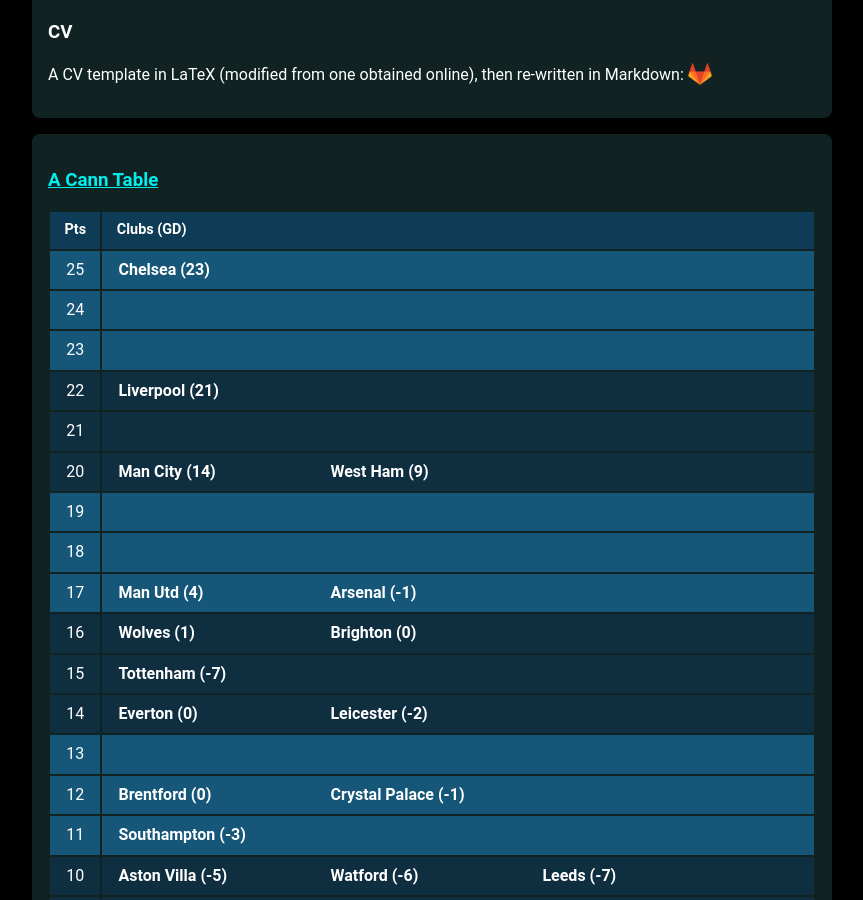
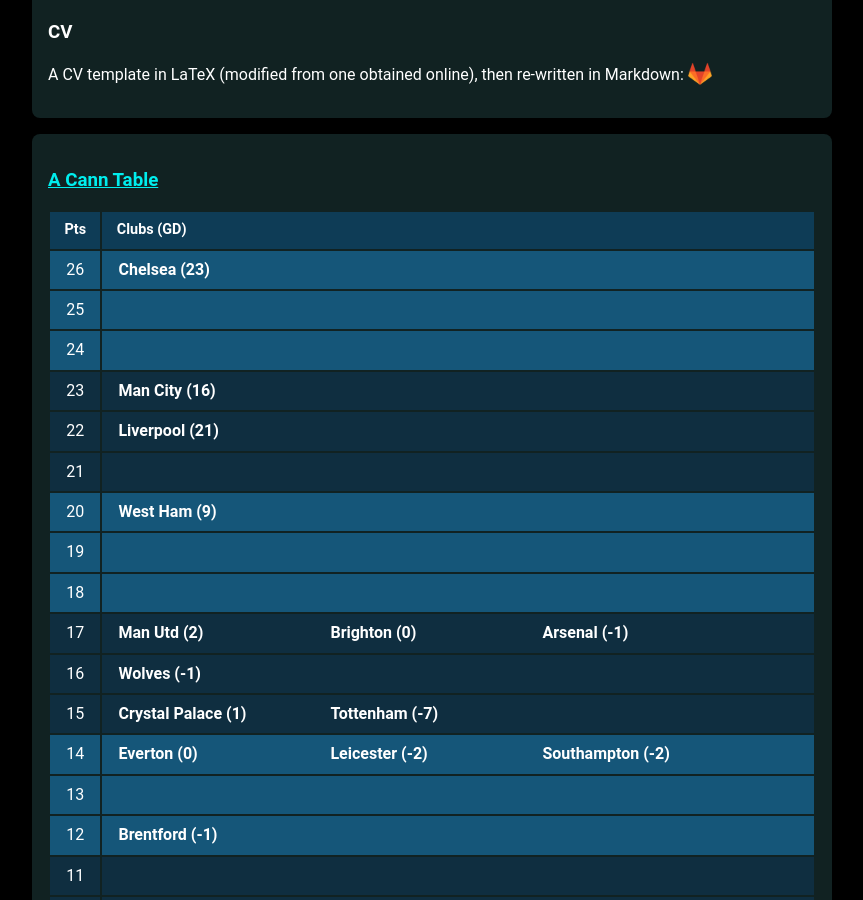
Before and after one commit to muru/muru.github.io, a Jekyll site: the page built from resources.md, in a window 1280 px wide and 900 px high, scrolled down 1235 px. Shown: the whole window, without its empty margins (208-1071 px from the left). Built offline with Jekyll 4.4.1, drawn with Linux system fonts in a browser that asks for light colours; some web fonts are replaced; some of the changed text lies outside the part shown.

Commit message:
updated cann-table: Sun  7 Nov 14:33:44 JST 2021

```diff
--- a/cann-table.html
+++ b/cann-table.html
@@ -1,9 +1,14 @@
 <table id="cann-table">
 <thead> <th> Pts </th> <th> Clubs (GD) </th> </thead>
 	<tr class="cann-row-1">
+		<td class="cann-point"> 26 </td>
+		<td class="cann-clubs">
+			<span class="club-name"> Chelsea (23) </span>
+		</td>
+ 	</tr>
+	<tr class="cann-row-1">
 		<td class="cann-point"> 25 </td>
 		<td class="cann-clubs">
-			<span class="club-name"> Chelsea (23) </span>
 		</td>
  	</tr>
 	<tr class="cann-row-1">
@@ -11,9 +16,10 @@
 		<td class="cann-clubs">
 		</td>
  	</tr>
-	<tr class="cann-row-1">
+	<tr class="cann-row-2">
 		<td class="cann-point"> 23 </td>
 		<td class="cann-clubs">
+			<span class="club-name"> Man City (16) </span>
 		</td>
  	</tr>
 	<tr class="cann-row-2">
@@ -27,10 +33,9 @@
 		<td class="cann-clubs">
 		</td>
  	</tr>
-	<tr class="cann-row-2">
+	<tr class="cann-row-1">
 		<td class="cann-point"> 20 </td>
 		<td class="cann-clubs">
-			<span class="club-name"> Man City (14) </span>
 			<span class="club-name"> West Ham (9) </span>
 		</td>
  	</tr>
@@ -44,31 +49,33 @@
 		<td class="cann-clubs">
 		</td>
  	</tr>
-	<tr class="cann-row-1">
+	<tr class="cann-row-2">
 		<td class="cann-point"> 17 </td>
 		<td class="cann-clubs">
-			<span class="club-name"> Man Utd (4) </span>
+			<span class="club-name"> Man Utd (2) </span>
+			<span class="club-name"> Brighton (0) </span>
 			<span class="club-name"> Arsenal (-1) </span>
 		</td>
  	</tr>
 	<tr class="cann-row-2">
 		<td class="cann-point"> 16 </td>
 		<td class="cann-clubs">
-			<span class="club-name"> Wolves (1) </span>
-			<span class="club-name"> Brighton (0) </span>
+			<span class="club-name"> Wolves (-1) </span>
 		</td>
  	</tr>
 	<tr class="cann-row-2">
 		<td class="cann-point"> 15 </td>
 		<td class="cann-clubs">
+			<span class="club-name"> Crystal Palace (1) </span>
 			<span class="club-name"> Tottenham (-7) </span>
 		</td>
  	</tr>
-	<tr class="cann-row-2">
+	<tr class="cann-row-1">
 		<td class="cann-point"> 14 </td>
 		<td class="cann-clubs">
 			<span class="club-name"> Everton (0) </span>
 			<span class="club-name"> Leicester (-2) </span>
+			<span class="club-name"> Southampton (-2) </span>
 		</td>
  	</tr>
 	<tr class="cann-row-1">
@@ -79,20 +86,18 @@
 	<tr class="cann-row-1">
 		<td class="cann-point"> 12 </td>
 		<td class="cann-clubs">
-			<span class="club-name"> Brentford (0) </span>
-			<span class="club-name"> Crystal Palace (-1) </span>
+			<span class="club-name"> Brentford (-1) </span>
 		</td>
  	</tr>
-	<tr class="cann-row-1">
+	<tr class="cann-row-2">
 		<td class="cann-point"> 11 </td>
 		<td class="cann-clubs">
-			<span class="club-name"> Southampton (-3) </span>
 		</td>
  	</tr>
 	<tr class="cann-row-2">
 		<td class="cann-point"> 10 </td>
 		<td class="cann-clubs">
-			<span class="club-name"> Aston Villa (-5) </span>
+			<span class="club-name"> Aston Villa (-6) </span>
 			<span class="club-name"> Watford (-6) </span>
 			<span class="club-name"> Leeds (-7) </span>
 		</td>
@@ -102,15 +107,15 @@
 		<td class="cann-clubs">
 		</td>
  	</tr>
-	<tr class="cann-row-2">
+	<tr class="cann-row-1">
 		<td class="cann-point"> 8 </td>
 		<td class="cann-clubs">
+			<span class="club-name"> Burnley (-6) </span>
 		</td>
  	</tr>
 	<tr class="cann-row-1">
 		<td class="cann-point"> 7 </td>
 		<td class="cann-clubs">
-			<span class="club-name"> Burnley (-6) </span>
 		</td>
  	</tr>
 	<tr class="cann-row-1">
@@ -118,27 +123,12 @@
 		<td class="cann-clubs">
 		</td>
  	</tr>
-	<tr class="cann-row-1">
+	<tr class="cann-row-2">
 		<td class="cann-point"> 5 </td>
 		<td class="cann-clubs">
-		</td>
- 	</tr>
-	<tr class="cann-row-2">
-		<td class="cann-point"> 4 </td>
-		<td class="cann-clubs">
 			<span class="club-name"> Newcastle (-12) </span>
-		</td>
- 	</tr>
-	<tr class="cann-row-2">
-		<td class="cann-point"> 3 </td>
-		<td class="cann-clubs">
-		</td>
- 	</tr>
-	<tr class="cann-row-2">
-		<td class="cann-point"> 2 </td>
-		<td class="cann-clubs">
-			<span class="club-name"> Norwich (-22) </span>
+			<span class="club-name"> Norwich (-21) </span>
 		</td>
  	</tr>
 </table>
-<span id="cann-gen-note"> Generated on  Wednesday, 03 November 2021 at 00:00 JST. </span>
+<span id="cann-gen-note"> Generated on  Sunday, 07 November 2021 at 14:33 JST. </span>
```
